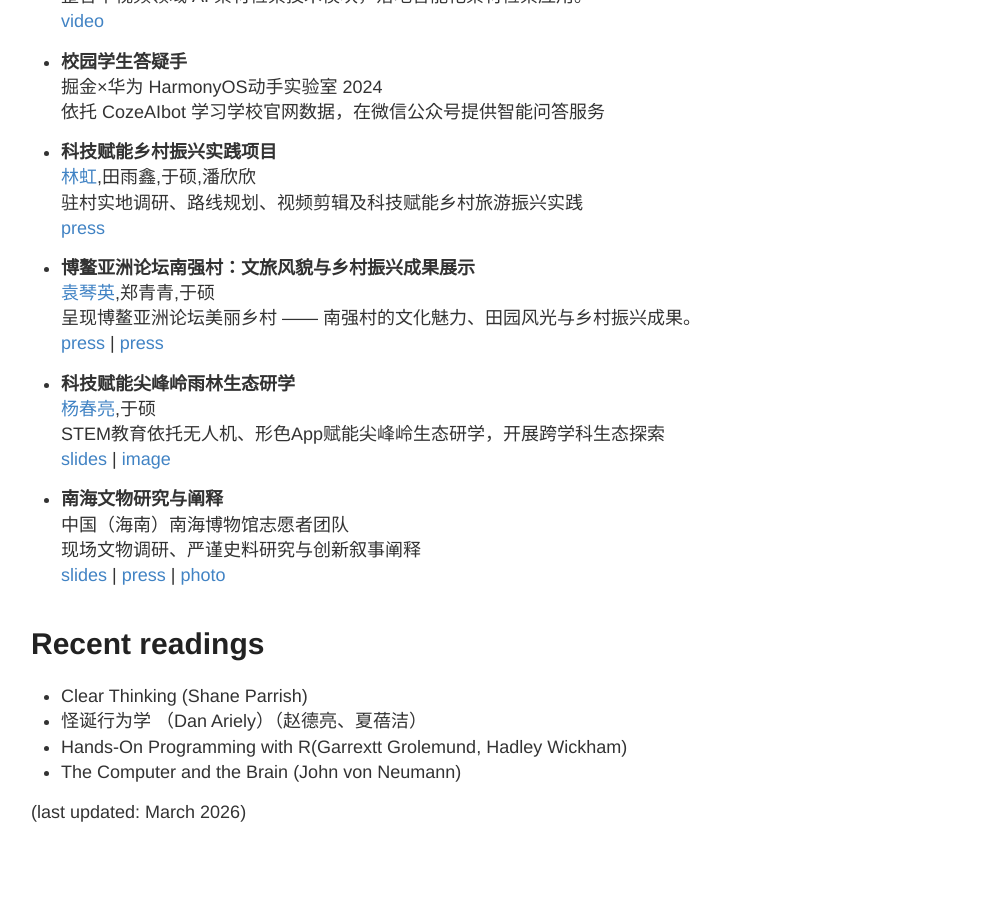
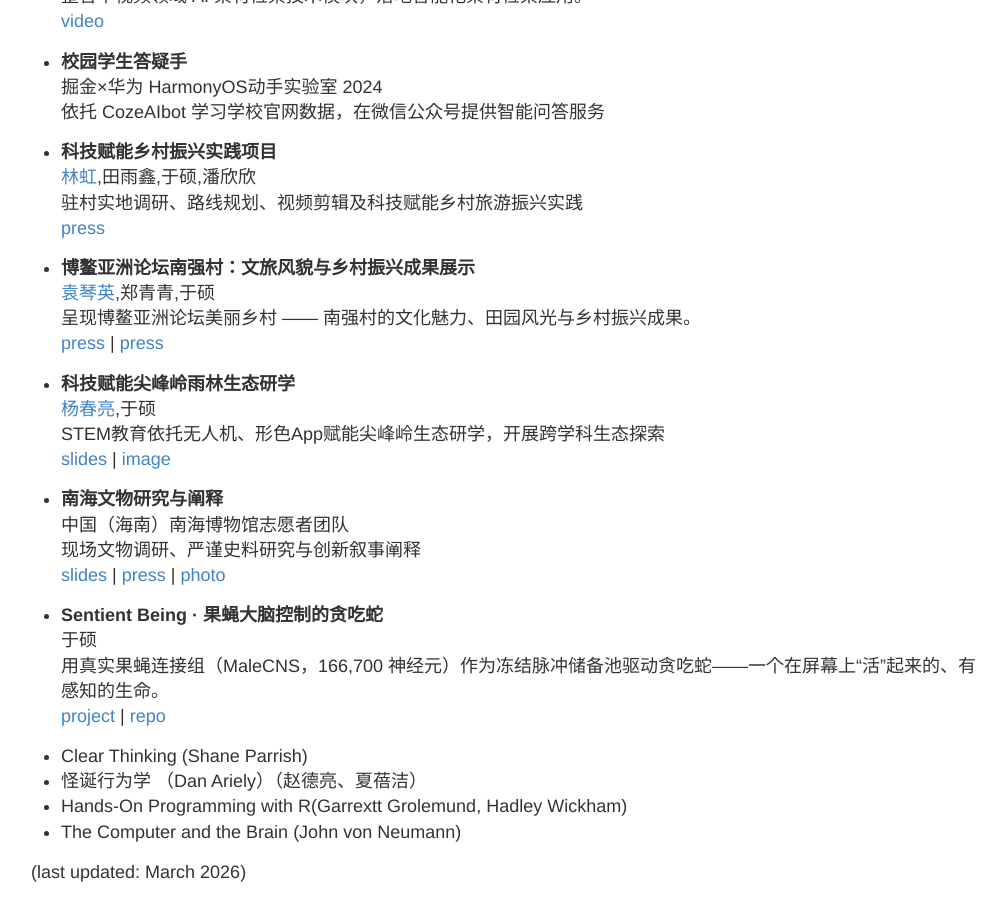
Before and after one commit to zheng-qinghe/zheng-qinghe.github.io, a Jekyll site: the page built from index.md, in a window 1280 px wide and 900 px high, scrolled down 1265 px. Shown: the whole window, without its empty margins (129-1135 px from the left). Built offline with Jekyll 4.4.1, drawn with Linux system fonts in a browser that asks for light colours; before the commit the page ends 2105 px from its top, so only the background shows below that.

Commit message:
Add Sentient Being to Selected work

```diff
--- a/index.md
+++ b/index.md
@@ -92,9 +92,13 @@ permalink: /index.html
     [press](https://www.toutiao.com/article/7369792471242441242) |
     [photo](https://zheng-qinghe.github.io/images/2024-5-18-wenchang.jpg)
 
+- **Sentient Being · 果蝇大脑控制的贪吃蛇** <br>
+于硕<br>
+  用真实果蝇连接组（MaleCNS，166,700 神经元）作为冻结脉冲储备池驱动贪吃蛇——一个在屏幕上“活”起来的、有感知的生命。<br>
+   [project](https://zheng-qinghe.github.io/sentient-being/) |
+   [repo](https://github.com/zheng-qinghe/sentient-being)
 
 
-# Recent readings
 * Clear Thinking (Shane Parrish)
 * 怪诞行为学 （Dan Ariely）（赵德亮、夏蓓洁）
 * Hands-On Programming with R(Garrextt Grolemund, Hadley Wickham)
```
